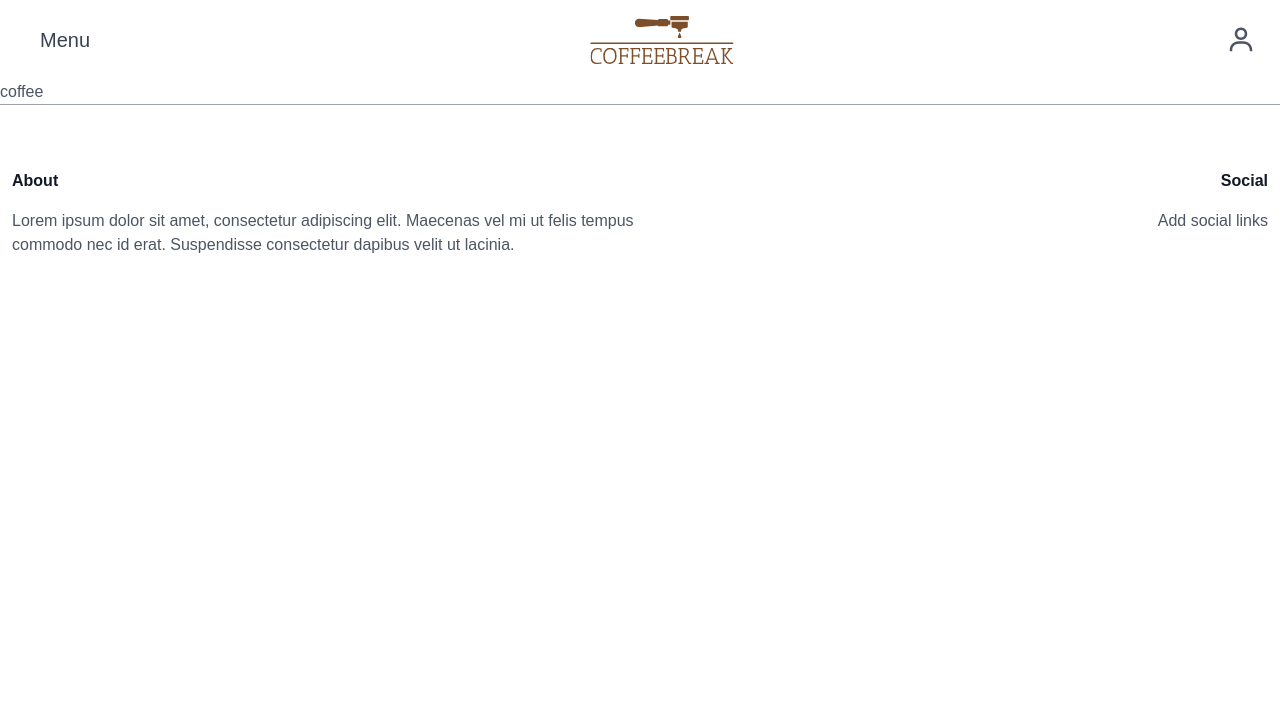
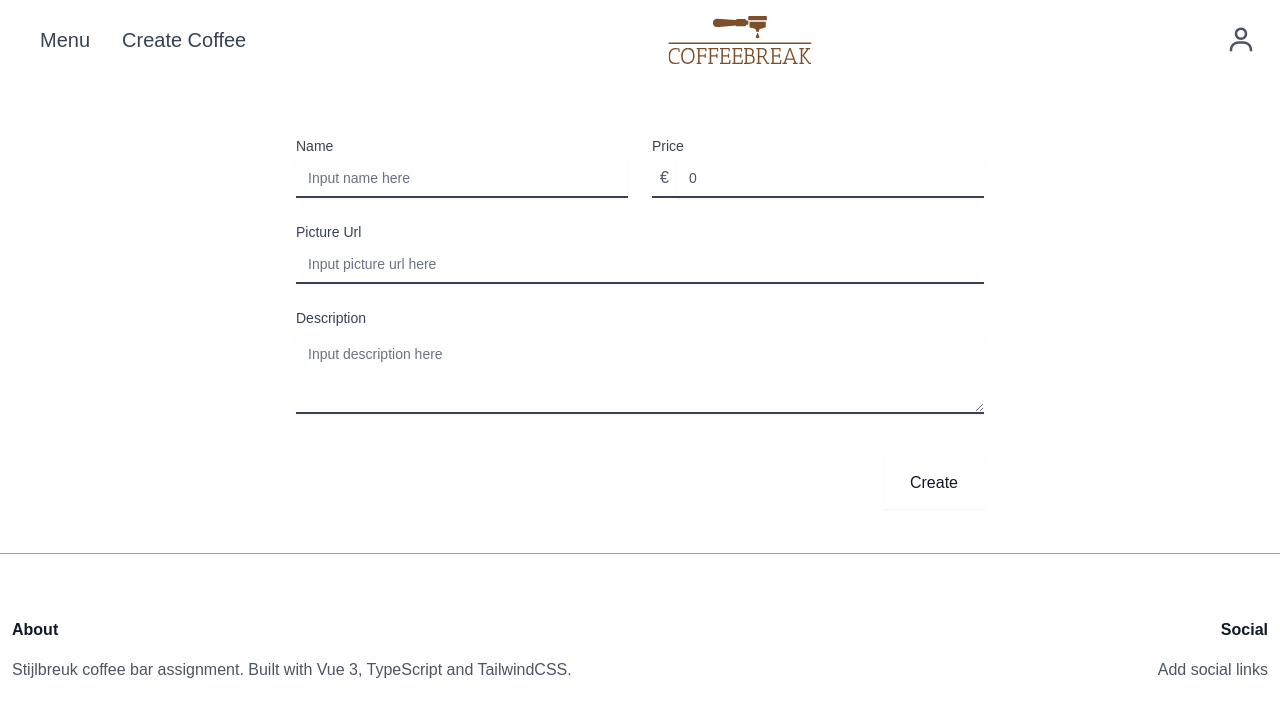
Before and after one commit to Dot-star-ctrl/coffee-break-bar, a Vue app: page /coffees/create in a window 1280 px wide. Shown: the top 716 px of the page. Built offline with nearby package versions, Linux system fonts and the light colour scheme.

Commit message:
added create coffee form and form validation

```diff
--- a/package.json
+++ b/package.json
@@ -11,12 +11,15 @@
   },
   "dependencies": {
     "@heroicons/vue": "^2.0.13",
+    "@vuelidate/core": "^2.0.0",
+    "@vuelidate/validators": "^2.0.0",
     "pinia": "^2.0.23",
     "vue": "^3.2.41",
     "vue-router": "^4.1.5"
   },
   "devDependencies": {
     "@rushstack/eslint-patch": "^1.1.4",
+    "@tailwindcss/forms": "^0.5.3",
     "@types/node": "^16.11.68",
     "@vitejs/plugin-vue": "^3.1.2",
     "@vue/eslint-config-prettier": "^7.0.0",
--- a/src/components/global/FooterComponent.vue
+++ b/src/components/global/FooterComponent.vue
@@ -6,8 +6,7 @@
                     <div class="px-3 md:px-0">
                         <h3 class="font-bold text-gray-900">About</h3>
                         <p class="py-4">
-                            Lorem ipsum dolor sit amet, consectetur adipiscing elit. Maecenas vel mi ut felis tempus
-                            commodo nec id erat. Suspendisse consectetur dapibus velit ut lacinia.
+                           Stijlbreuk coffee bar assignment. Built with Vue 3, TypeScript and TailwindCSS.
                         </p>
                     </div>
                 </div>
@@ -28,7 +27,5 @@
 </template>
 
 <script>
-export default {
-    name: "FooterComponent"
-}
+
 </script>
--- a/src/components/global/NavigationComponent.vue
+++ b/src/components/global/NavigationComponent.vue
@@ -14,8 +14,8 @@
             <div class="hidden md:flex md:items-center md:w-auto w-full order-3 md:order-1" id="menu">
                 <nav>
                     <ul class="md:flex items-center justify-between text-base text-gray-700 pt-4 md:pt-0 text-xl">
-                        <li><a class="inline-block no-underline hover:text-black hover:underline py-2 px-4" href="#">Menu</a>
-                        </li>
+                        <li><router-link to="/" class="inline-block no-underline hover:text-black hover:underline py-2 px-4">Menu</router-link></li>
+                        <li><router-link to="/coffees/create" class="inline-block no-underline hover:text-black hover:underline py-2 px-4">Create Coffee</router-link></li>
                     </ul>
                 </nav>
             </div>
--- a/src/components/products/CoffeeListItem.vue
+++ b/src/components/products/CoffeeListItem.vue
@@ -10,7 +10,7 @@
                  class="h-full w-full object-cover object-center group-hover:opacity-75"/>
         </div>
         <h3 class="mt-4 text-sm text-gray-700">{{ coffee.name }}</h3>
-        <p class="mt-1 text-lg font-medium text-gray-900">{{ coffee.price }}</p>
+        <p class="mt-1 text-lg font-medium text-gray-900">${{ coffee.price }}</p>
     </div>
         </router-link>
 </template>
--- a/src/router/index.ts
+++ b/src/router/index.ts
@@ -1,6 +1,7 @@
 import {createRouter, createWebHistory} from 'vue-router'
 import HomeView from '../views/HomeView.vue'
 import CoffeeView from '../views/CoffeeView.vue'
+import CreateCoffeeView from '../views/CreateCoffeeView.vue'
 
 const routes = [
     {
@@ -13,6 +14,7 @@ const routes = [
         name: 'coffees',
         children: [
             {path: "/coffees/:id", name: "CoffeeView", component: CoffeeView},
+            {path: "/coffees/create", name: "CreateCoffee", component: CreateCoffeeView},
         ]
     }
 ]
--- /dev/null
+++ b/src/stores/coffeeStore.ts
@@ -0,0 +1,8 @@
+import {ref, computed} from 'vue'
+import {defineStore} from 'pinia'
+
+export const useCoffeeStore = defineStore('coffeeStore', {
+    state: () => ({}),
+    actions: {},
+    getters: {},
+})
--- a/src/stores/counter.ts
+++ /dev/null
@@ -1,12 +0,0 @@
-import { ref, computed } from 'vue'
-import { defineStore } from 'pinia'
-
-export const useCounterStore = defineStore('counter', () => {
-  const count = ref(0)
-  const doubleCount = computed(() => count.value * 2)
-  function increment() {
-    count.value++
-  }
-
-  return { count, doubleCount, increment }
-})
--- /dev/null
+++ b/src/views/CreateCoffeeView.vue
@@ -0,0 +1,122 @@
+<template>
+    <div class="max-w-screen-md px-4 py-8 mx-auto lg:gap-8 xl:gap-0 py-32 lg:grid-cols-12">
+        <div class="mt-5 md:col-span-2 md:mt-0">
+            <form @submit.prevent="submitForm">
+                <div class="sm:overflow-hidden sm:rounded-md">
+                    <div class="space-y-6 bg-white px-4 py-5 sm:p-6">
+                        <div class="grid grid-cols-6 gap-6">
+                            <div class="col-span-6 sm:col-span-3">
+                                <label for="name" class="block text-sm font-medium text-gray-700">Name</label>
+                                <input
+                                    v-model="coffee.name"
+                                    type="text"
+                                    name="name"
+                                    id="name"
+                                    placeholder="Input name here"
+                                    class="mt-1 w-full border-0 border-b-2 border-grey-dark border-gray-700 shadow-sm focus:border-gray-900 sm:text-sm focus:ring-0"
+                                />
+                                <p v-if="v$.name.$error" class="peer-invalid:visible text-red-700 font-light">Please
+                                    input a name</p>
+                            </div>
+                            <div class="col-span-6 sm:col-span-3 relative">
+                                <label for="price" class="block text-sm font-medium text-gray-700">Price</label>
+                                <div class="flex">
+                                    <span
+                                        class="flex items-center bg-grey-700 border-0 border-b-2 border-grey-dark border-gray-700 px-2 text-grey-darker mt-1">€</span>
+                                    <input
+                                        v-model="coffee.price"
+                                        type="number"
+                                        name="price"
+                                        step="any"
+                                        min="0.00"
+                                        max="1000.00"
+                                        id="price"
+                                        placeholder="0.00"
+                                        class="mt-1 w-full border-0 border-b-2 border-grey-dark border-gray-700 shadow-sm focus:border-gray-900 sm:text-sm focus:ring-0"
+                                    />
+                                </div>
+                                <p v-if="v$.price.$error" class="peer-invalid:visible text-red-700 font-light">
+                                    {{ v$.price.$errors[0].$message }}</p>
+                            </div>
+                        </div>
+
+                        <div class="col-span-6">
+                            <label for="picture" class="block text-sm font-medium text-gray-700">Picture
+                                Url</label>
+                            <input
+                                v-model="coffee.picture"
+                                type="text"
+                                name="picture"
+                                id="picture"
+                                placeholder="Input picture url here"
+                                class="mt-1 w-full border-0 border-b-2 border-grey-dark border-gray-700 shadow-sm focus:border-gray-900 sm:text-sm focus:ring-0"
+                            />
+                            <p v-if="v$.picture.$error" class="peer-invalid:visible text-red-700 font-light">
+                                {{ v$.picture.$errors[0].$message }}</p>
+                        </div>
+
+                        <div>
+                            <label for="description" class="block text-sm font-medium text-gray-700">Description</label>
+                            <div class="mt-1">
+                                <textarea
+                                    v-model="coffee.description"
+                                    id="description"
+                                    name="description"
+                                    rows="3"
+                                    max="400"
+                                    class="mt-1 w-full border-0 border-b-2 border-grey-dark border-gray-700 shadow-sm focus:border-gray-900 sm:text-sm focus:ring-0"
+                                    placeholder="Input description here"
+                                />
+                                <p v-if="v$.description.$error" class="text-red-700 font-light">
+                                    {{ v$.description.$errors[0].$message }}</p>
+                            </div>
+                        </div>
+                    </div>
+                    <div class="px-4 py-3 text-right sm:px-6">
+                        <button type="submit"
+                                class="inline-flex justify-center text-gray-900 border-2 border-transparent border-gray-900 py-3 px-6 text-md font-medium shadow-sm focus:outline-none focus:ring-2 focus:ring-offset-2 focus:ring-[#7c4e29]">
+                            Create
+                        </button>
+                    </div>
+                </div>
+            </form>
+        </div>
+    </div>
+</template>
+
+<script setup lang="ts">
+import {reactive, computed} from "vue";
+import useVuelidate from '@vuelidate/core'
+import {required, email, sameAs, minLength, helpers} from '@vuelidate/validators'
+import type {Coffee} from '@/types/Coffee';
+
+const coffee = reactive<Coffee>({
+    id: '',
+    name: '',
+    description: '',
+    picture: '',
+    price: 0
+});
+
+const rules = {
+    name: {required},
+    description: {
+        required,
+        minLength: minLength(5),
+        maxLength: helpers.withMessage('Max length is 400', (value: string) => value.length <= 400)
+    },
+    picture: {required, url: helpers.regex('url', /^https?:\/\/.+\..+/)},
+    price: {required, min: helpers.withMessage('Price must be greater than €0.00', (value: number) => value > 0)}
+};
+
+const v$ = useVuelidate(rules, coffee);
+
+const submitForm = async () => {
+    const result = await v$.value.$validate();
+    if (result) {
+        console.log('Form is valid');
+    } else {
+        console.log('Form is invalid');
+    }
+}
+</script>
--- a/tailwind.config.js
+++ b/tailwind.config.js
@@ -3,7 +3,10 @@ module.exports = {
     purge: ['./index.html', './src/**/*.{vue,js,ts,jsx,tsx}'],
     darkMode: false, // or 'media' or 'class'
     theme: {
-        extend: {},
+        extend: {
+        },
     },
-    plugins: [],
+    plugins: [
+        require('@tailwindcss/forms')
+    ],
 }
```
Also changed, not shown: 1 other file (tests, documents, lock files or other folders).
